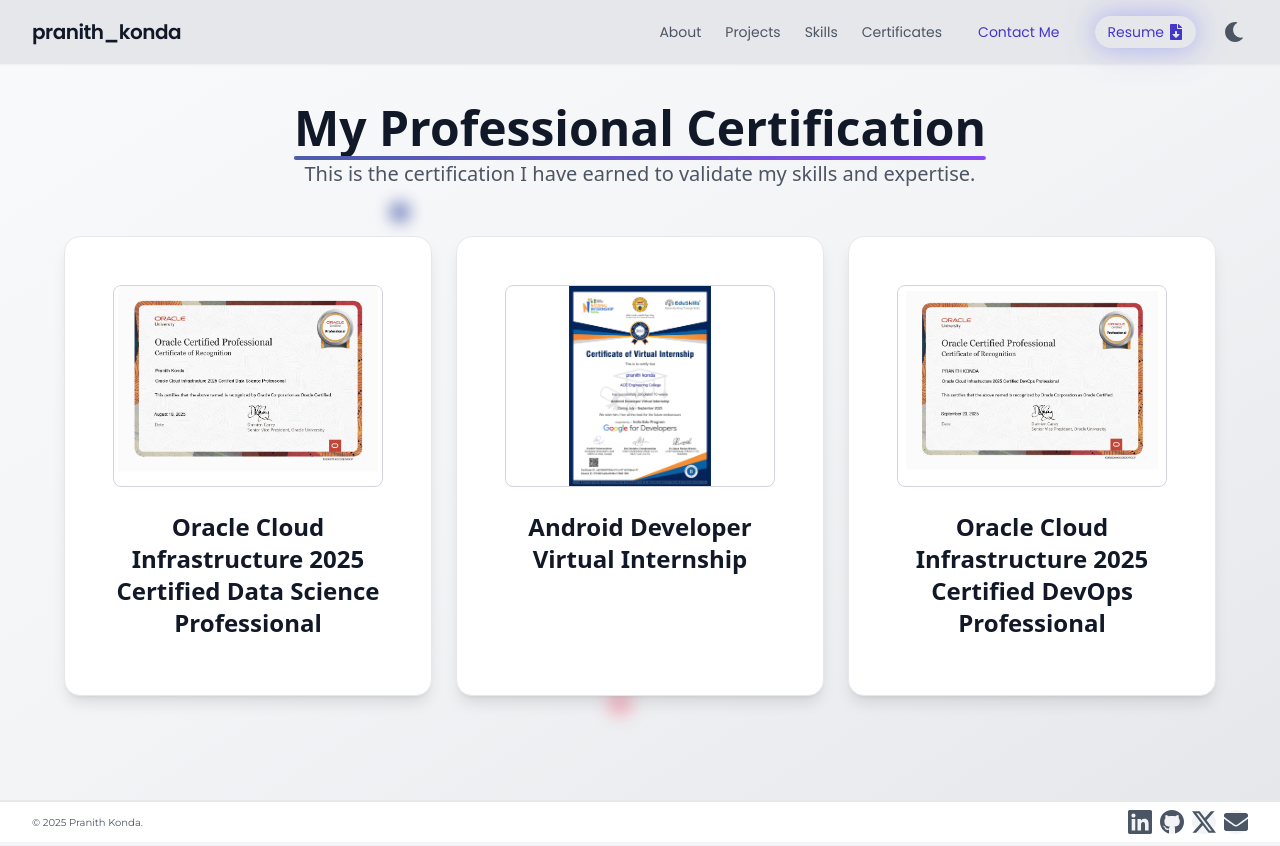
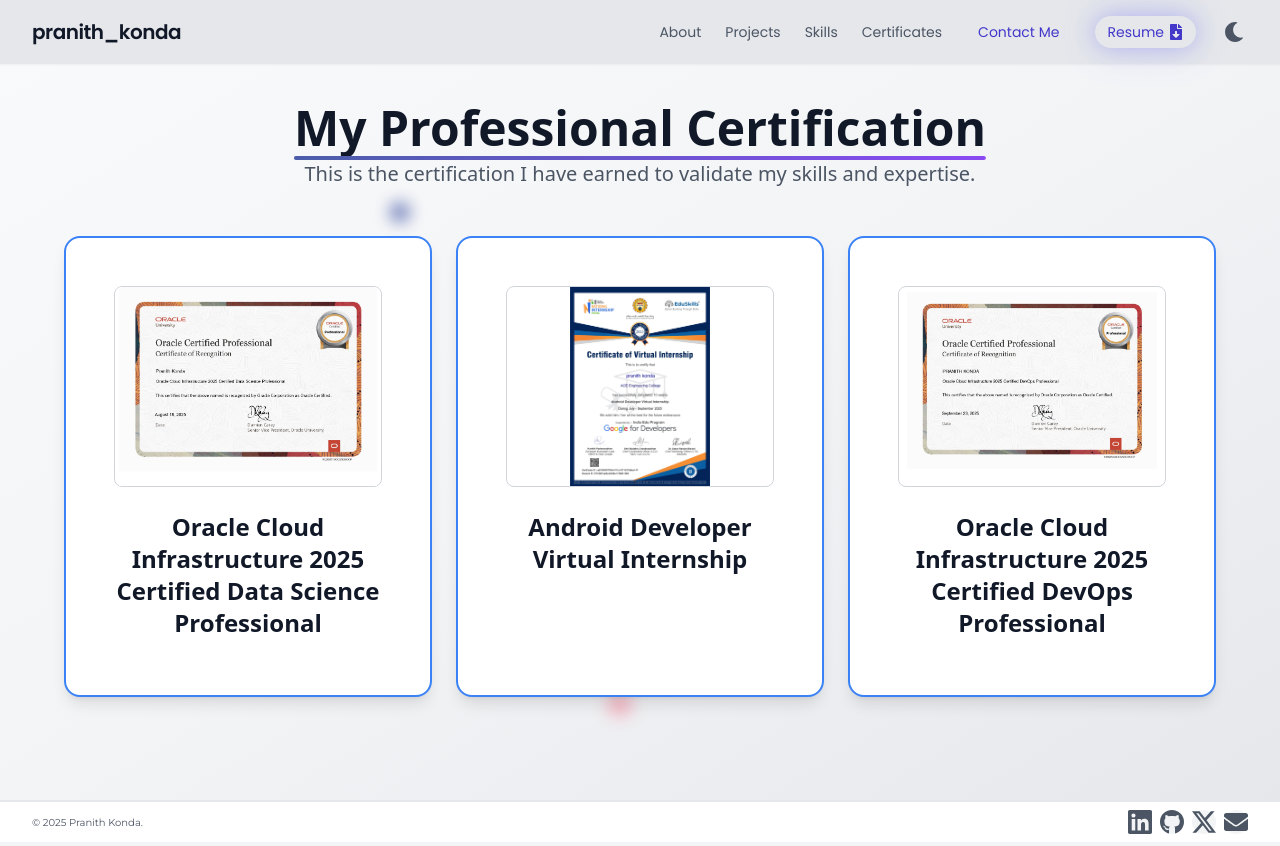
Before and after one commit to Hello-world07/portfolio, a React (Vite) app: page /code in a window 1280 px wide. Built offline with nearby package versions, Linux system fonts and the light colour scheme.

Commit message:
added border color

```diff
--- a/src/components/code.jsx
+++ b/src/components/code.jsx
@@ -66,7 +66,7 @@
                         <div
                             key={index}
                             className={`
-                                bg-white dark:bg-gray-800 p-10 sm:p-12 rounded-2xl shadow-lg border border-gray-200 dark:border-gray-700
+                                bg-white dark:bg-gray-800 p-10 sm:p-12 rounded-2xl shadow-lg border-2 border-blue-500 dark:border-blue-400
                                 transition-all duration-300 cursor-pointer overflow-hidden relative group
                                 transform hover:scale-105
                                 animate-fade-in-up-delay-${index}
@@ -84,6 +84,7 @@
                                         src={cert.image}
                                         alt={`${cert.title} certificate`}
                                         className="w-[120%] h-full object-contain transition-transform duration-500 group-hover:scale-110"
+                                        loading="lazy"
                                     />
                                 </div>
                                 <h3 className="text-xl sm:text-2xl font-semibold text-gray-900 dark:text-white mb-2 text-center">
@@ -109,6 +110,7 @@
                             src={selectedImage}
                             alt="Certificate preview"
                             className="max-w-full max-h-[90vh] object-contain rounded-lg shadow-xl"
+                            loading="lazy"
                         />
                         <button
                             onClick={closeModal}
```
